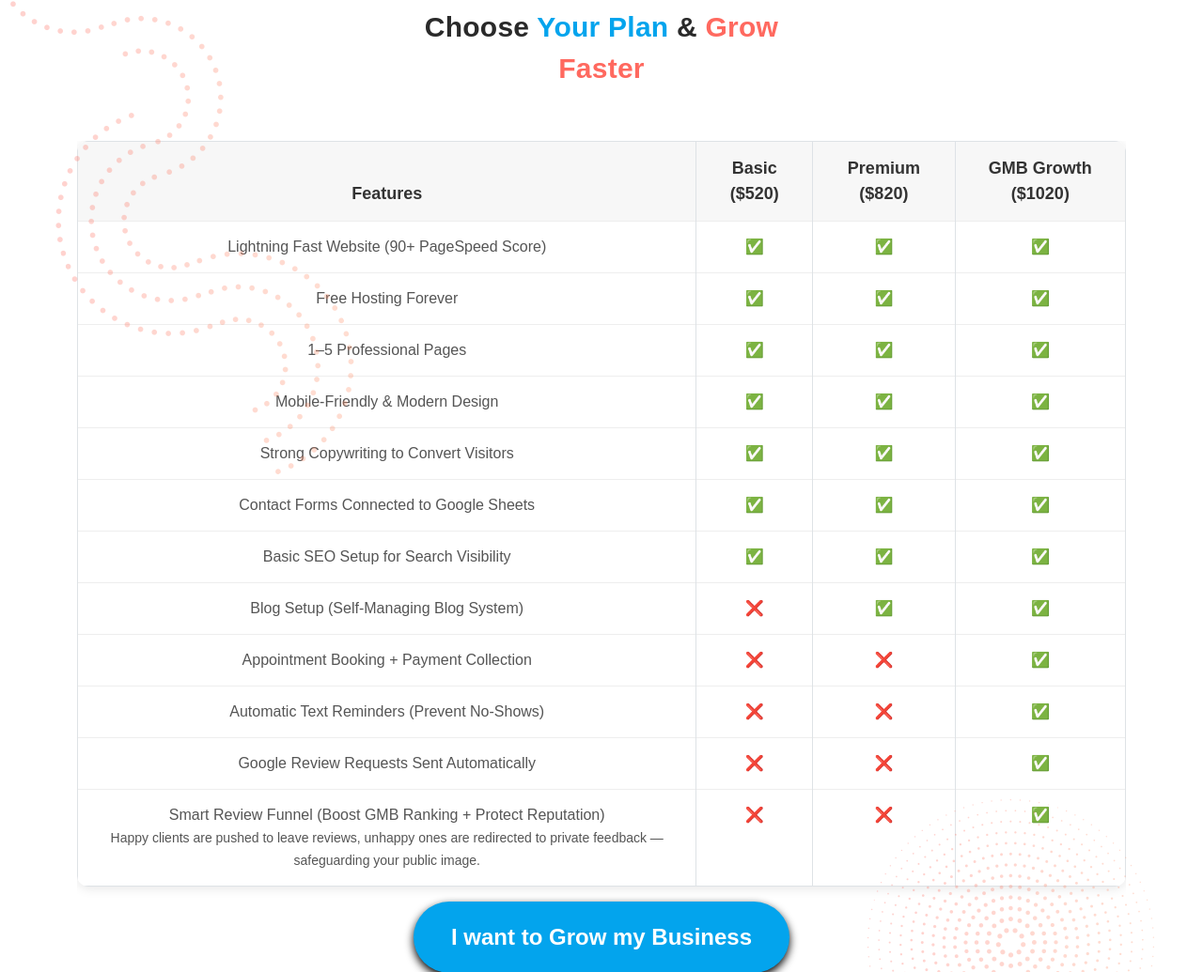
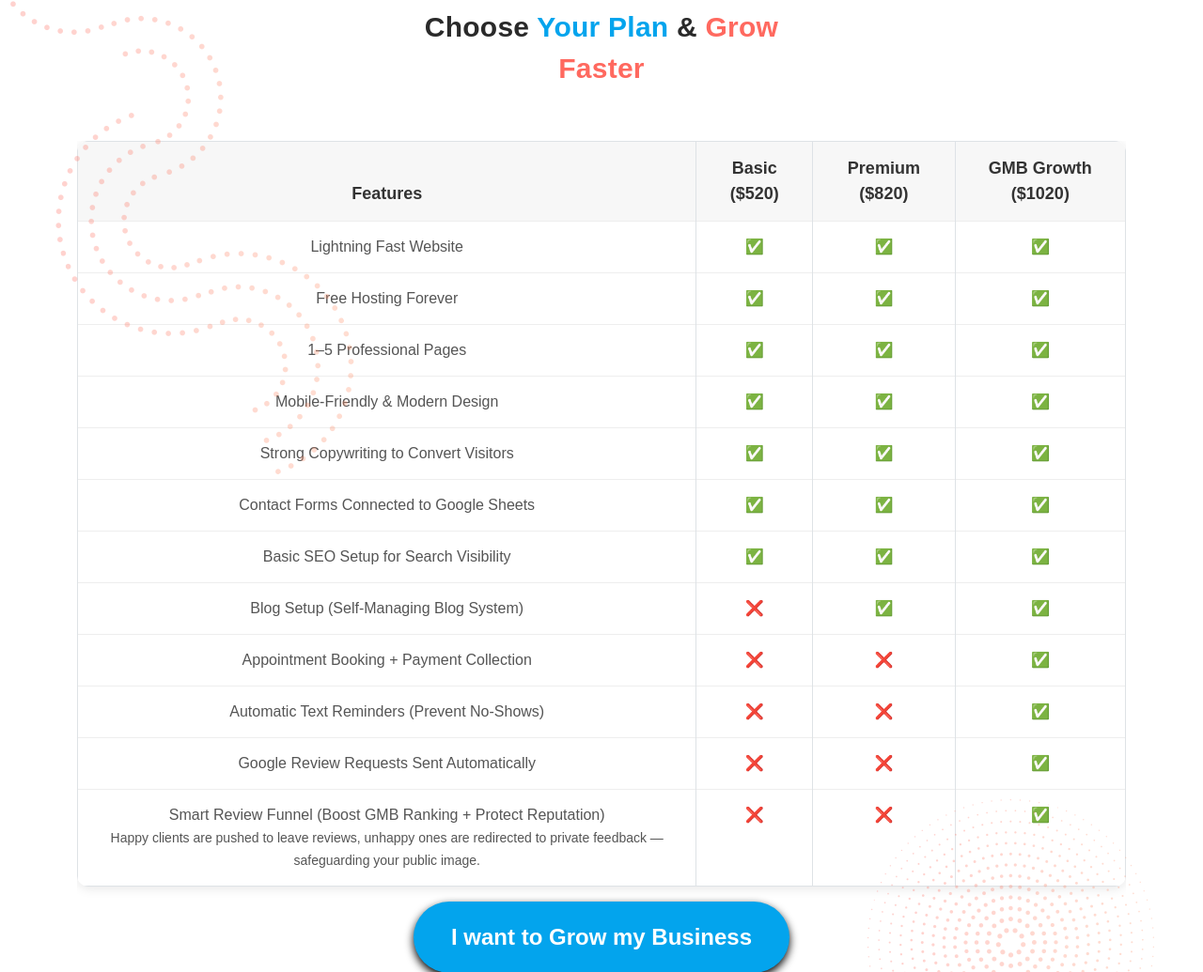
Before and after one commit to MrKarne/webxfearless, a plain HTML site: page index.html in a window 1280 px wide. Shown: the part 2414-3449 px from the top of the page at 94% size. Drawn offline with Linux system fonts and the light colour scheme; a script that the page names is missing.

Commit message:
Pagespeed thingy

```diff
--- a/index.html
+++ b/index.html
@@ -719,7 +719,7 @@ html, body {
               </thead>
               <tbody>
                 <tr>
-                  <td>Lightning Fast Website (90+ PageSpeed Score)</td>
+                  <td>Lightning Fast Website</td>
                   <td>✅</td>
                   <td>✅</td>
                   <td>✅</td>
```
